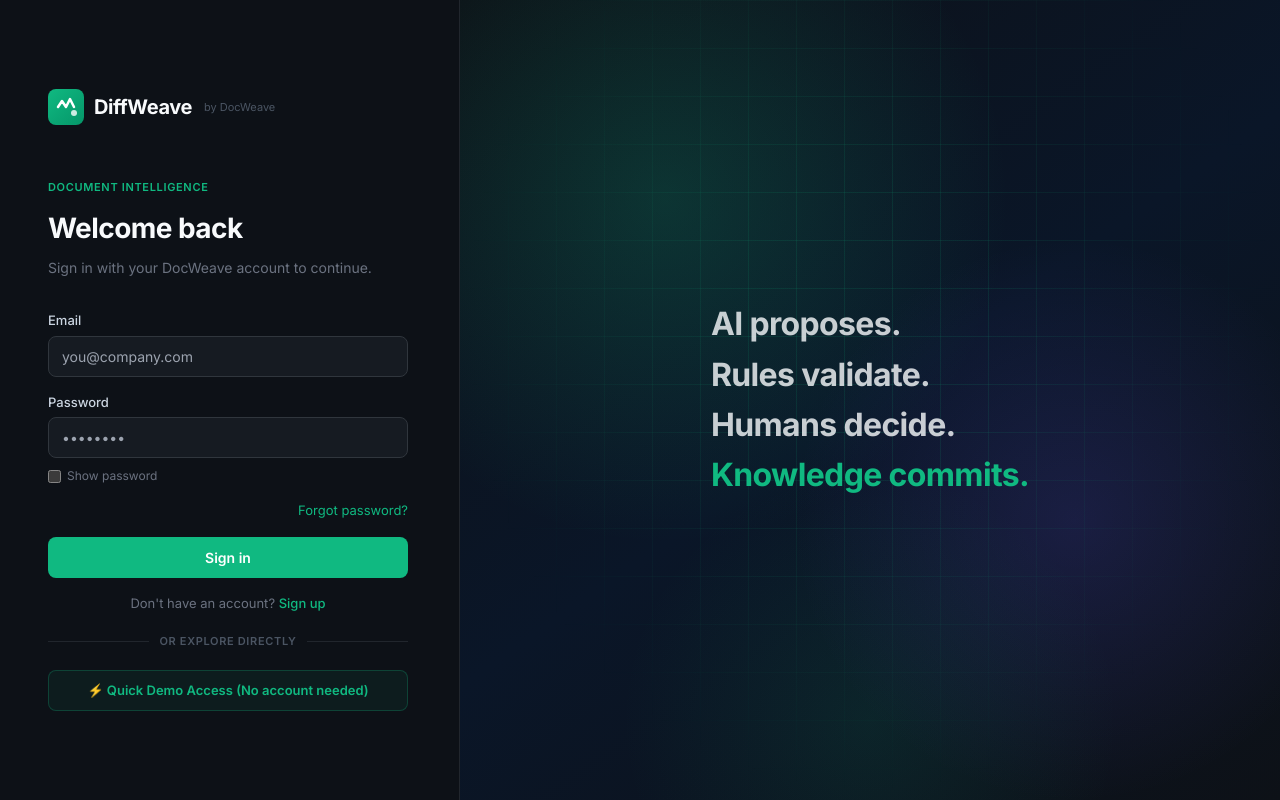
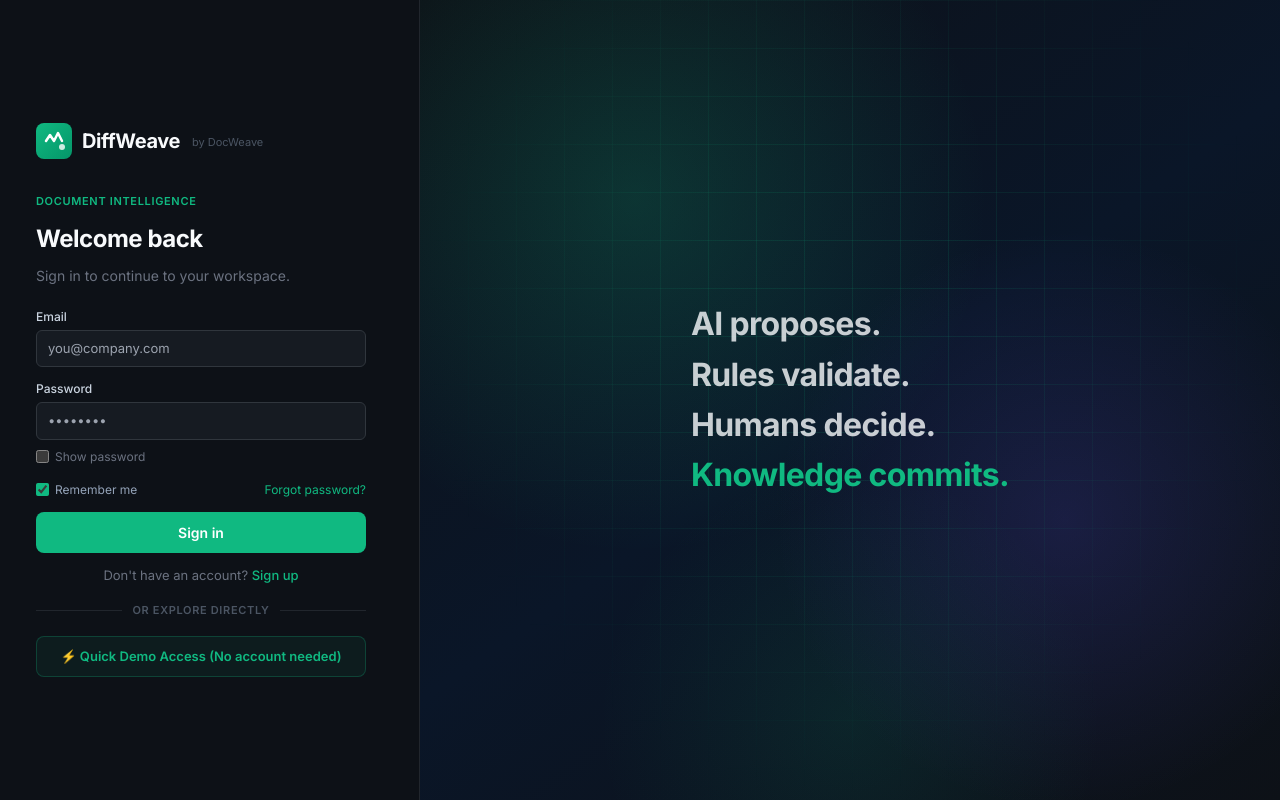
Before and after one commit to AdhiShak3008/DiffWeave, a React (Vite) app in the folder studio/: page /login in a window 1280 px wide. Built offline with nearby package versions, Linux system fonts and the light colour scheme.

Commit message:
fix(auth): add Remember me, reduce login proportions like DocWeave, pin bcrypt==4.0.1 and native checkpw

```diff
--- a/studio/src/index.css
+++ b/studio/src/index.css
@@ -73,7 +73,7 @@ code, pre, .font-mono {
 .dw-auth {
   min-height: 100vh;
   display: grid;
-  grid-template-columns: minmax(0, 460px) 1fr;
+  grid-template-columns: minmax(0, 420px) 1fr;
   background: #0D1117;
   font-family: 'Inter', system-ui, sans-serif;
   color: #E2E8F0;
@@ -83,7 +83,7 @@ code, pre, .font-mono {
   display: flex;
   flex-direction: column;
   justify-content: center;
-  padding: 60px 48px;
+  padding: 40px 36px;
   border-right: 1px solid #21262D;
 }
 
@@ -91,7 +91,7 @@ code, pre, .font-mono {
   display: flex;
   align-items: center;
   gap: 10px;
-  margin-bottom: 48px;
+  margin-bottom: 28px;
 }
 
 .dw-auth__wordmark {
@@ -128,7 +128,7 @@ code, pre, .font-mono {
 }
 
 .dw-auth__title {
-  font-size: 28px;
+  font-size: 24px;
   font-weight: 700;
   color: #F8FAFC;
   margin: 0 0 8px;
@@ -138,7 +138,7 @@ code, pre, .font-mono {
 .dw-auth__subtitle {
   color: #6B7280;
   font-size: 14px;
-  margin: 0 0 32px;
+  margin: 0 0 20px;
   line-height: 1.6;
 }
 
@@ -233,26 +233,34 @@ code, pre, .font-mono {
   max-width: 360px;
 }
 
+.dw-auth-form {
+  display: flex;
+  flex-direction: column;
+  gap: 13px;
+  max-width: 330px;
+  width: 100%;
+}
+
 .dw-field {
   display: flex;
   flex-direction: column;
-  gap: 5px;
+  gap: 4px;
 }
 
 .dw-label {
-  font-size: 13px;
+  font-size: 12px;
   font-weight: 500;
   color: #CBD5E1;
 }
 
 .dw-input {
   width: 100%;
-  padding: 9px 13px;
+  padding: 8px 11px;
   background: #161B22;
   border: 1px solid #30363D;
-  border-radius: 8px;
+  border-radius: 6px;
   color: #E2E8F0;
-  font-size: 14px;
+  font-size: 13px;
   outline: none;
   transition: border-color 0.15s, box-shadow 0.15s;
   box-sizing: border-box;
@@ -260,7 +268,7 @@ code, pre, .font-mono {
 
 .dw-input:focus {
   border-color: #10B981;
-  box-shadow: 0 0 0 3px rgba(16,185,129,0.15);
+  box-shadow: 0 0 0 2px rgba(16,185,129,0.15);
 }
 
 .dw-input--otp {
@@ -447,3 +455,37 @@ code, pre, .font-mono {
   opacity: 0.5;
   cursor: not-allowed;
 }
+.dw-auth-form__options {
+  display: flex;
+  align-items: center;
+  justify-content: space-between;
+  margin-top: 2px;
+}
+
+.dw-auth-form__remember {
+  display: flex;
+  align-items: center;
+  gap: 6px;
+  font-size: 12px;
+  color: #94A3B8;
+  cursor: pointer;
+  user-select: none;
+}
+
+.dw-auth-form__remember input[type="checkbox"],
+.dw-auth-form__show-password input[type="checkbox"] {
+  width: 13px;
+  height: 13px;
+  cursor: pointer;
+  accent-color: #10B981;
+}
+
+.dw-auth-form__link {
+  font-size: 12px;
+  color: #10B981;
+  text-decoration: none;
+}
+
+.dw-auth-form__link:hover {
+  text-decoration: underline;
+}
--- a/studio/src/pages/auth/Login.jsx
+++ b/studio/src/pages/auth/Login.jsx
@@ -1,8 +1,8 @@
-import { API_BASE } from "../../api/client.js";
 import { useState } from "react";
 import { Link, useLocation, useNavigate } from "react-router-dom";
 import { AuthLayout } from "../../components/AuthLayout.jsx";
 import { useAuth } from "../../context/AuthContext.jsx";
+import { API_BASE } from "../../api/client.js";
 
 const isValidEmail = (e) => /^[^\s@]+@[^\s@]+\.[^\s@]+$/.test(e);
 
@@ -11,9 +11,14 @@ export default function Login() {
   const navigate = useNavigate();
   const location = useLocation();
 
-  const [email, setEmail] = useState("");
+  const [email, setEmail] = useState(() => {
+    return localStorage.getItem("diffweave_remember_email") || "";
+  });
   const [password, setPassword] = useState("");
   const [showPassword, setShowPassword] = useState(false);
+  const [remember, setRemember] = useState(() => {
+    return localStorage.getItem("diffweave_remember") !== "false";
+  });
   const [error, setError] = useState(null);
   const [success, setSuccess] = useState(location.state?.message || null);
   const [loading, setLoading] = useState(false);
@@ -30,24 +35,56 @@ export default function Login() {
     setLoading(true);
     try {
       const formData = new URLSearchParams();
-      formData.append("username", email);
+      formData.append("username", email.trim());
       formData.append("password", password);
-      const res = await fetch(`${API_BASE}/auth/login`, {
-        method: "POST",
-        headers: { "Content-Type": "application/x-www-form-urlencoded" },
-        body: formData.toString(),
-      });
-      const data = await res.json();
+
+      let res;
+      try {
+        res = await fetch(`${API_BASE}/auth/login`, {
+          method: "POST",
+          headers: { "Content-Type": "application/x-www-form-urlencoded" },
+          body: formData.toString(),
+        });
+      } catch (networkErr) {
+        // Fallback to direct cloud endpoint if relative fetch fails
+        if (!API_BASE.startsWith("https://")) {
+          res = await fetch("https://shak3008-diffweave.hf.space/api/auth/login", {
+            method: "POST",
+            headers: { "Content-Type": "application/x-www-form-urlencoded" },
+            body: formData.toString(),
+          });
+        } else {
+          throw networkErr;
+        }
+      }
+
+      let data = {};
+      try {
+        data = await res.json();
+      } catch {
+        // non-JSON response fallback
+      }
+
       if (!res.ok || !data.access_token) {
         setError(data.detail || "Invalid email or password.");
         return;
       }
+
+      // Handle Remember Me persistence
+      if (remember) {
+        localStorage.setItem("diffweave_remember", "true");
+        localStorage.setItem("diffweave_remember_email", email.trim());
+      } else {
+        localStorage.setItem("diffweave_remember", "false");
+        localStorage.removeItem("diffweave_remember_email");
+      }
+
       const user = data.user || { email, username: email.split("@")[0] };
       localStorage.setItem("diffweave_token", data.access_token);
       localStorage.setItem("diffweave_user", JSON.stringify(user));
       login(data.access_token, user);
       navigate("/", { replace: true });
-    } catch {
+    } catch (err) {
       setError("Couldn't reach the server. Please try again.");
     } finally {
       setLoading(false);
@@ -58,7 +95,22 @@ export default function Login() {
     setError(null);
     setDemoLoading(true);
     try {
-      const res = await fetch(`${API_BASE}/auth/demo-login`, { method: "POST", headers: { "Content-Type": "application/json" }, body: "{}" });
+      const endpoint = `${API_BASE}/auth/demo-login`;
+      let res;
+      try {
+        res = await fetch(endpoint, {
+          method: "POST",
+          headers: { "Content-Type": "application/json" },
+          body: "{}"
+        });
+      } catch {
+        res = await fetch("https://shak3008-diffweave.hf.space/api/auth/demo-login", {
+          method: "POST",
+          headers: { "Content-Type": "application/json" },
+          body: "{}"
+        });
+      }
+
       const data = await res.json();
       if (!res.ok || !data.access_token) {
         setError(data.detail || "Could not start demo session.");
@@ -80,31 +132,58 @@ export default function Login() {
     <AuthLayout
       eyebrow="Document intelligence"
       title="Welcome back"
-      subtitle="Sign in with your DocWeave account to continue."
+      subtitle="Sign in to continue to your workspace."
     >
       <form onSubmit={handleSubmit} className="dw-auth-form">
         {success && <div className="dw-auth-form__success">{success}</div>}
 
         <div className="dw-field">
           <label className="dw-label">Email</label>
-          <input className="dw-input" type="email" autoComplete="email" placeholder="you@company.com"
-            value={email} onChange={(e) => setEmail(e.target.value)} required />
+          <input
+            className="dw-input"
+            type="email"
+            autoComplete="email"
+            placeholder="you@company.com"
+            value={email}
+            onChange={(e) => setEmail(e.target.value)}
+            required
+          />
           {email && !isValidEmail(email) && <span className="dw-field__error">Enter a valid email</span>}
         </div>
 
         <div className="dw-field">
           <label className="dw-label">Password</label>
-          <input className="dw-input" type={showPassword ? "text" : "password"} autoComplete="current-password"
-            placeholder="••••••••" value={password} onChange={(e) => setPassword(e.target.value)} required />
+          <input
+            className="dw-input"
+            type={showPassword ? "text" : "password"}
+            autoComplete="current-password"
+            placeholder="••••••••"
+            value={password}
+            onChange={(e) => setPassword(e.target.value)}
+            required
+          />
           <label className="dw-auth-form__show-password">
-            <input type="checkbox" checked={showPassword} onChange={(e) => setShowPassword(e.target.checked)} />
+            <input
+              type="checkbox"
+              checked={showPassword}
+              onChange={(e) => setShowPassword(e.target.checked)}
+            />
             Show password
           </label>
         </div>
 
         <div className="dw-auth-form__options">
-          <span />
-          <Link to="/forgot-password" className="dw-auth-form__link">Forgot password?</Link>
+          <label className="dw-auth-form__remember">
+            <input
+              type="checkbox"
+              checked={remember}
+              onChange={(e) => setRemember(e.target.checked)}
+            />
+            Remember me
+          </label>
+          <Link to="/forgot-password" className="dw-auth-form__link">
+            Forgot password?
+          </Link>
         </div>
 
         {error && <div className="dw-auth-form__error">{error}</div>}
@@ -117,9 +196,16 @@ export default function Login() {
           Don't have an account? <Link to="/signup">Sign up</Link>
         </div>
 
-        <div className="dw-auth-divider"><span>or explore directly</span></div>
+        <div className="dw-auth-divider">
+          <span>or explore directly</span>
+        </div>
 
-        <button type="button" className="dw-auth-demo-btn" onClick={handleDemoLogin} disabled={demoLoading || loading}>
+        <button
+          type="button"
+          className="dw-auth-demo-btn"
+          onClick={handleDemoLogin}
+          disabled={demoLoading || loading}
+        >
           {demoLoading ? "Starting demo workspace…" : "⚡ Quick Demo Access (No account needed)"}
         </button>
       </form>
```
Also changed, not shown: 2 other files (tests, documents, lock files or other folders).
